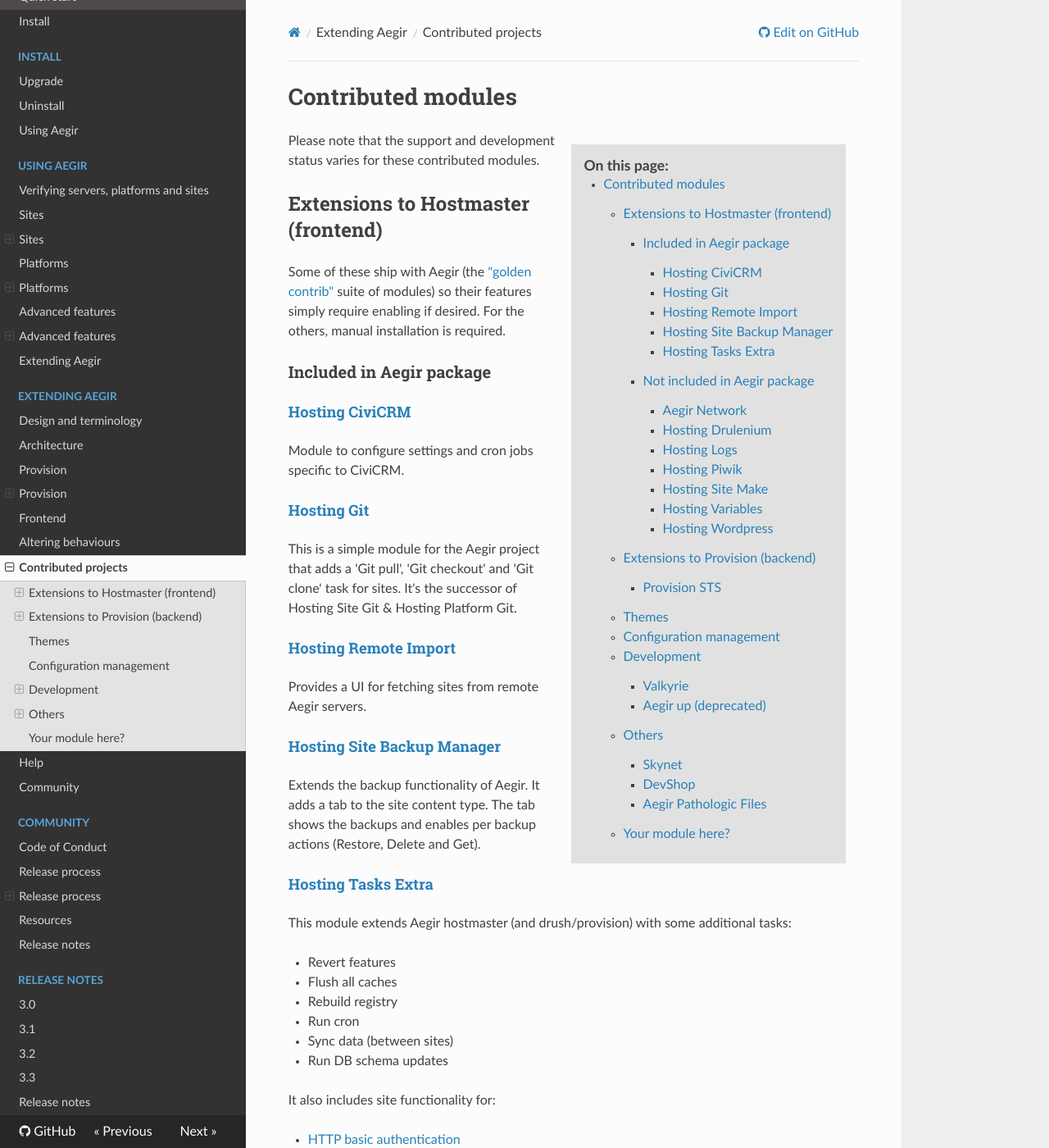
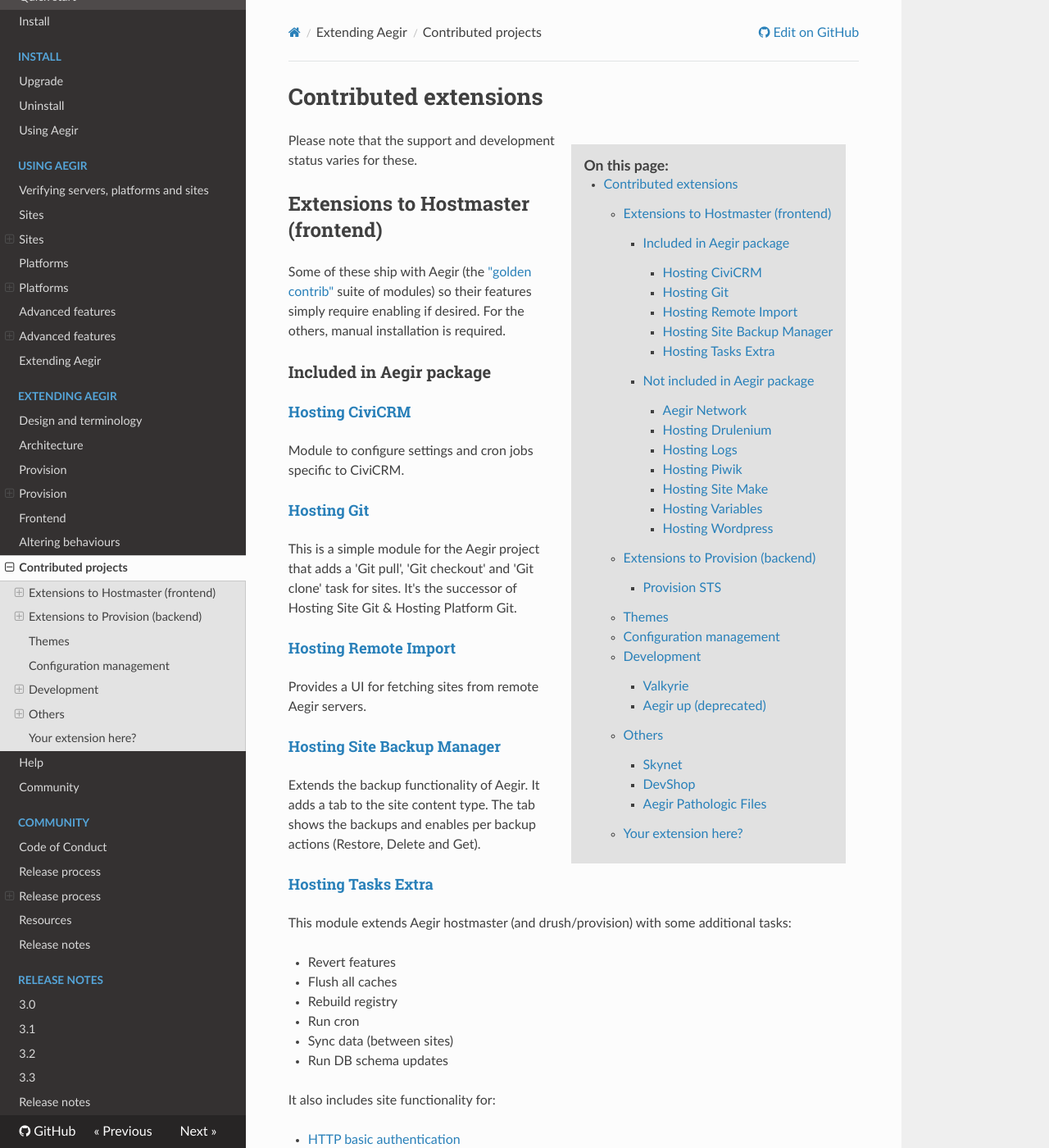
Before and after one commit to aegir-project/documentation, an MkDocs documentation site: the page built from docs/extend/contrib.md, in a window 1280 px wide and 1400 px high. Shown: the whole window at 82% size. Built offline with MkDocs 1.6.1, drawn with Linux system fonts in a browser that asks for light colours; nearby versions of some CDN libraries; old or Windows-style settings are respelled for this version of MkDocs; some of the changed text lies outside the part shown.

Commit message:
Renamed Contributed Modules to Contributed Extensions as the page is more general.

```diff
--- a/docs/extend.md
+++ b/docs/extend.md
@@ -33,4 +33,4 @@
 Example modules
 ---------------
 
-The [contrib modules page](http://docs.aegirproject.org/en/3.x/extend/contrib/) documents all known Aegir extensions in existence. In addition, Aegir ships with a set of example modules that illustrate how to extend Aegir in various ways.
+The [Contributed Extensions](http://docs.aegirproject.org/en/3.x/extend/contrib/) page documents all known Aegir extensions in existence. In addition, Aegir ships with a set of example modules that illustrate how to extend Aegir in various ways.
--- a/docs/extend/contrib.md
+++ b/docs/extend/contrib.md
@@ -1,9 +1,9 @@
-Contributed modules
-===================
+Contributed extensions
+======================
 
 [TOC]
 
-Please note that the support and development status varies for these contributed modules.
+Please note that the support and development status varies for these.
 
 Extensions to Hostmaster (frontend)
 -----------------------------------
@@ -149,7 +149,7 @@
 This module is not for hostmaster, but for the sites hosted under Aegir.
 
 
-Your module here?
------------------
+Your extension here?
+--------------------
 
-_Developers:_ Please add your contributed module here. Pull requests welcome on [GitHub](https://github.com/aegir-project/documentation/).
+_Developers:_ Please add your contributed extensions here. Pull requests welcome on [GitHub](https://github.com/aegir-project/documentation/).
```
